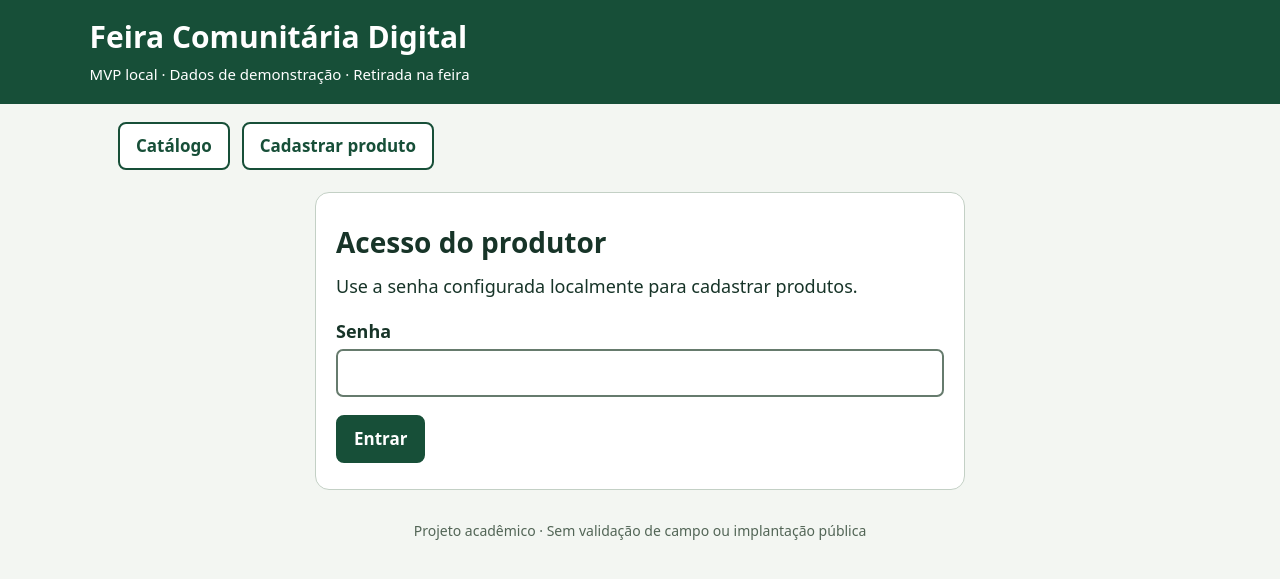
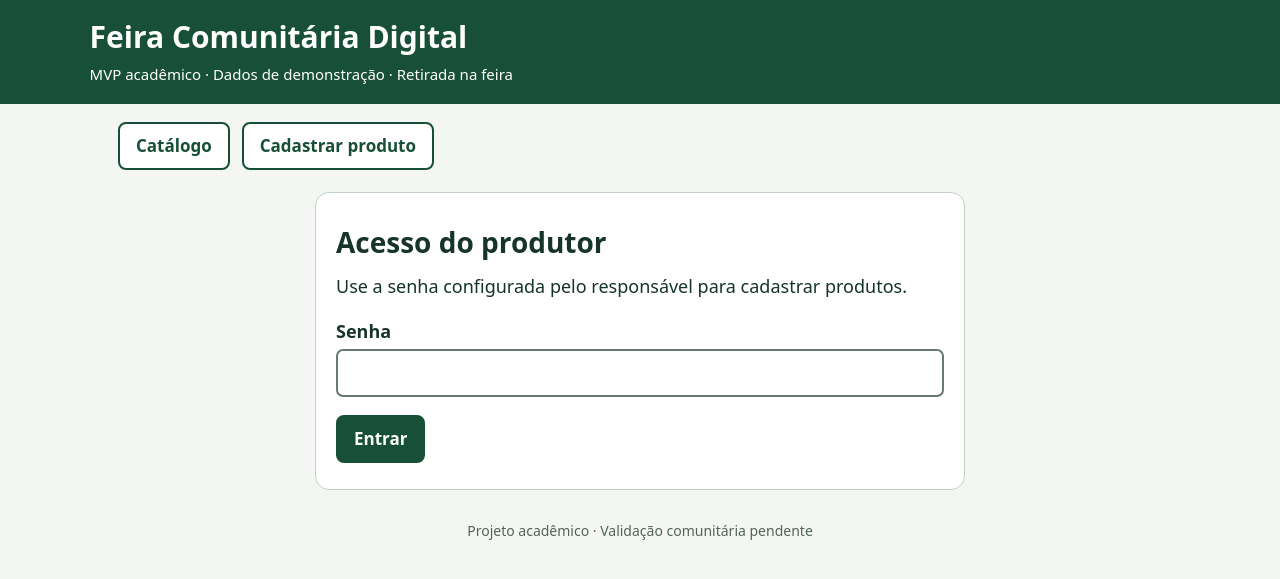
Before and after one commit to miguelLuzz/feira-comunitaria-digital, a Flask app: page /login in a window 1280 px wide. Shown: the top 579 px of the page. Run offline with Flask 3, Linux system fonts and the light colour scheme; data that the repository does not hold is empty.

Commit message:
Atualiza avisos da interface para demonstracao hospedada

```diff
--- a/templates/page.html
+++ b/templates/page.html
@@ -1,7 +1,7 @@
-<!doctype html><html lang="pt-BR"><head><meta charset="utf-8"><meta name="viewport" content="width=device-width,initial-scale=1"><title>Feira Comunitária Digital</title><link rel="stylesheet" href="{{url_for('static',filename='style.css')}}"></head><body><header><h1>Feira Comunitária Digital</h1><p>MVP local · Dados de demonstração · Retirada na feira</p></header><main><nav><a href="{{url_for('index')}}">Catálogo</a><a href="{{url_for('new_product')}}">Cadastrar produto</a>{% if admin_active %}<form method="post" action="{{url_for('logout')}}"><input type="hidden" name="csrf" value="{{session.csrf}}"><button>Sair do acesso do produtor</button></form>{% endif %}</nav>
+<!doctype html><html lang="pt-BR"><head><meta charset="utf-8"><meta name="viewport" content="width=device-width,initial-scale=1"><title>Feira Comunitária Digital</title><link rel="stylesheet" href="{{url_for('static',filename='style.css')}}"></head><body><header><h1>Feira Comunitária Digital</h1><p>MVP acadêmico · Dados de demonstração · Retirada na feira</p></header><main><nav><a href="{{url_for('index')}}">Catálogo</a><a href="{{url_for('new_product')}}">Cadastrar produto</a>{% if admin_active %}<form method="post" action="{{url_for('logout')}}"><input type="hidden" name="csrf" value="{{session.csrf}}"><button>Sair do acesso do produtor</button></form>{% endif %}</nav>
 {% for message in get_flashed_messages() %}<p role="status" class="notice">{{message}}</p>{% endfor %}{% if error %}<p role="alert" class="error">{{error}}</p>{% endif %}
 {% if page=='catalogue' %}<h2>O que você quer reservar?</h2><p>Escolha um produto disponível para retirada na feira.</p><form method="get"><label for="category">Categoria</label><select id="category" name="category"><option value="">Todas</option>{% for category in categories %}<option {% if request.args.get('category')==category %}selected{% endif %}>{{category}}</option>{% endfor %}</select><button>Filtrar catálogo</button></form><section class="cards">{% for p in products %}<article><span class="tag">{{p.category}}</span><h3>{{p.name}}</h3><strong class="price">{{p.price|money}}</strong><p>Disponível: {{p.stock}} unidade(s)</p>{% if p.stock>0 %}<a class="primary" href="{{url_for('make_reservation',product_id=p.id)}}">Reservar {{p.name}}</a>{% else %}<p>Produto esgotado</p>{% endif %}</article>{% else %}<p>Nenhum produto encontrado.</p>{% endfor %}</section>
-{% elif page=='login' %}<section class="panel"><h2>Acesso do produtor</h2><p>Use a senha configurada localmente para cadastrar produtos.</p><form method="post"><input type="hidden" name="csrf" value="{{session.csrf}}"><label for="password">Senha</label><input id="password" name="password" type="password" required autocomplete="current-password"><button>Entrar</button></form></section>
+{% elif page=='login' %}<section class="panel"><h2>Acesso do produtor</h2><p>Use a senha configurada pelo responsável para cadastrar produtos.</p><form method="post"><input type="hidden" name="csrf" value="{{session.csrf}}"><label for="password">Senha</label><input id="password" name="password" type="password" required autocomplete="current-password"><button>Entrar</button></form></section>
 {% elif page=='product' %}<section class="panel"><h2>Cadastrar produto</h2><form method="post"><input type="hidden" name="csrf" value="{{session.csrf}}"><label for="name">Nome do produto</label><input id="name" name="name" required minlength="2" maxlength="80"><label for="category">Categoria</label><input id="category" name="category" required minlength="2" maxlength="80"><label for="price">Preço em reais</label><input id="price" name="price" type="number" min="0.01" step="0.01" required><label for="stock">Quantidade em estoque</label><input id="stock" name="stock" type="number" min="0" step="1" required><button>Salvar produto</button></form></section>
 {% elif page=='reserve' %}<section class="panel"><h2>Reservar {{product.name}}</h2><p class="notice">{{product.price|money}} por unidade · Disponível: {{product.stock}}</p><form method="post"><input type="hidden" name="csrf" value="{{session.csrf}}"><label for="buyer">Nome</label><input id="buyer" name="buyer" required minlength="2" maxlength="60" value="{{request.form.get('buyer','')}}"><label for="quantity">Quantidade de unidades</label><input id="quantity" name="quantity" type="number" min="1" max="{{product.stock}}" step="1" required value="{{request.form.get('quantity','1')}}" aria-describedby="limit"><p id="limit">Informe de 1 a {{product.stock}} unidades. Retirada na feira, sem pagamento online.</p><button>Confirmar reserva</button><a href="{{url_for('index')}}">Voltar ao catálogo</a></form></section>
-{% elif page=='result' %}<section class="panel"><div role="status"><h2>{% if item.status=='pendente' %}✓ Reserva confirmada{% else %}Reserva cancelada{% endif %}</h2><p>Estado: {{item.status}}</p></div><dl><dt>Produto</dt><dd>{{item.name}}</dd><dt>Quantidade</dt><dd>{{item.quantity}}</dd><dt>Total previsto</dt><dd>{{(item.price*item.quantity)|money}}</dd><dt>Nome</dt><dd>{{item.buyer}}</dd><dt>Saldo atual disponível</dt><dd>{{item.stock}}</dd></dl><p>Retirada na feira. Operação em base local de demonstração.</p>{% if item.status=='pendente' %}<form method="post" action="{{url_for('cancellation',reservation_id=item.id)}}"><input type="hidden" name="csrf" value="{{session.csrf}}"><button>Cancelar reserva e devolver estoque</button></form>{% endif %}<a href="{{url_for('index')}}">Voltar ao catálogo</a></section>{% endif %}</main><footer>Projeto acadêmico · Sem validação de campo ou implantação pública</footer></body></html>
+{% elif page=='result' %}<section class="panel"><div role="status"><h2>{% if item.status=='pendente' %}✓ Reserva confirmada{% else %}Reserva cancelada{% endif %}</h2><p>Estado: {{item.status}}</p></div><dl><dt>Produto</dt><dd>{{item.name}}</dd><dt>Quantidade</dt><dd>{{item.quantity}}</dd><dt>Total previsto</dt><dd>{{(item.price*item.quantity)|money}}</dd><dt>Nome</dt><dd>{{item.buyer}}</dd><dt>Saldo atual disponível</dt><dd>{{item.stock}}</dd></dl><p>Retirada na feira. Operação em base de demonstração.</p>{% if item.status=='pendente' %}<form method="post" action="{{url_for('cancellation',reservation_id=item.id)}}"><input type="hidden" name="csrf" value="{{session.csrf}}"><button>Cancelar reserva e devolver estoque</button></form>{% endif %}<a href="{{url_for('index')}}">Voltar ao catálogo</a></section>{% endif %}</main><footer>Projeto acadêmico · Validação comunitária pendente</footer></body></html>
```
